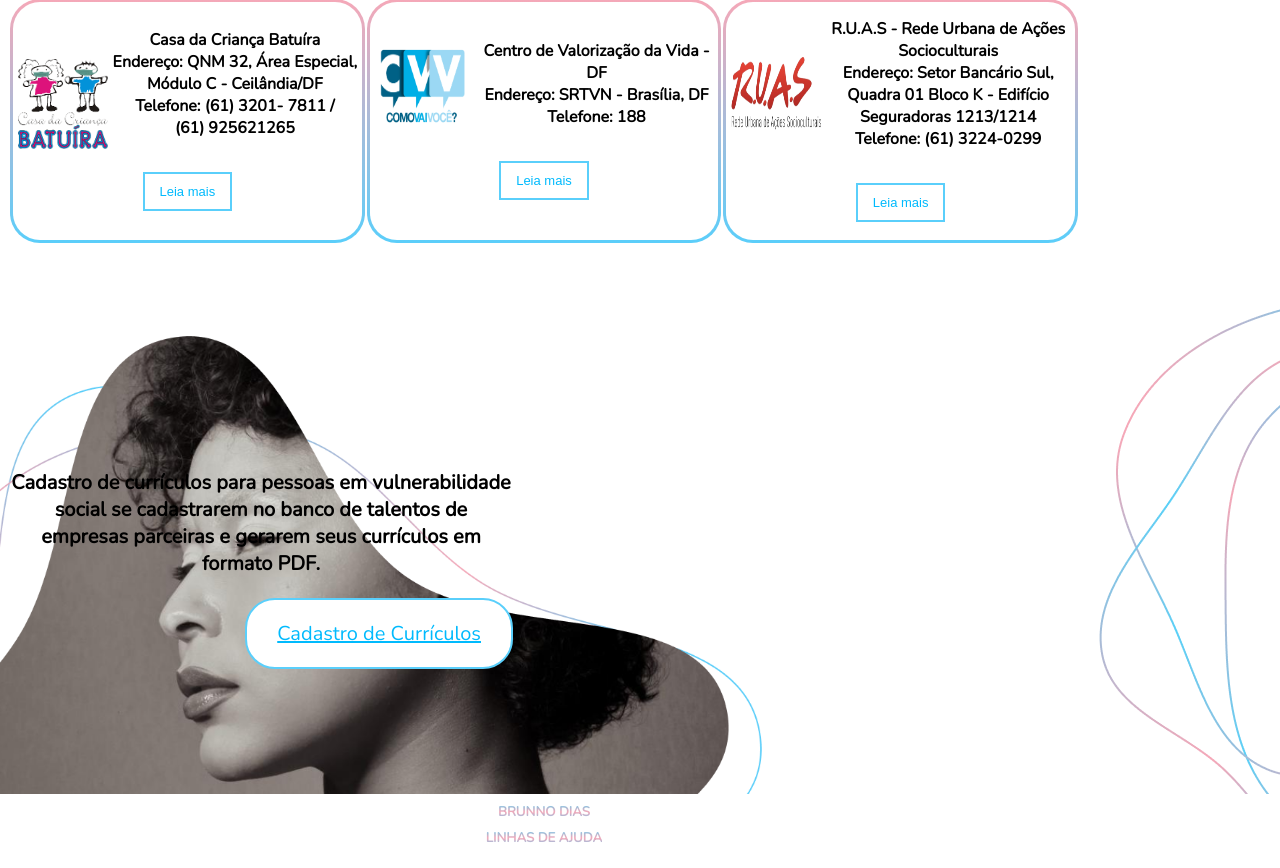
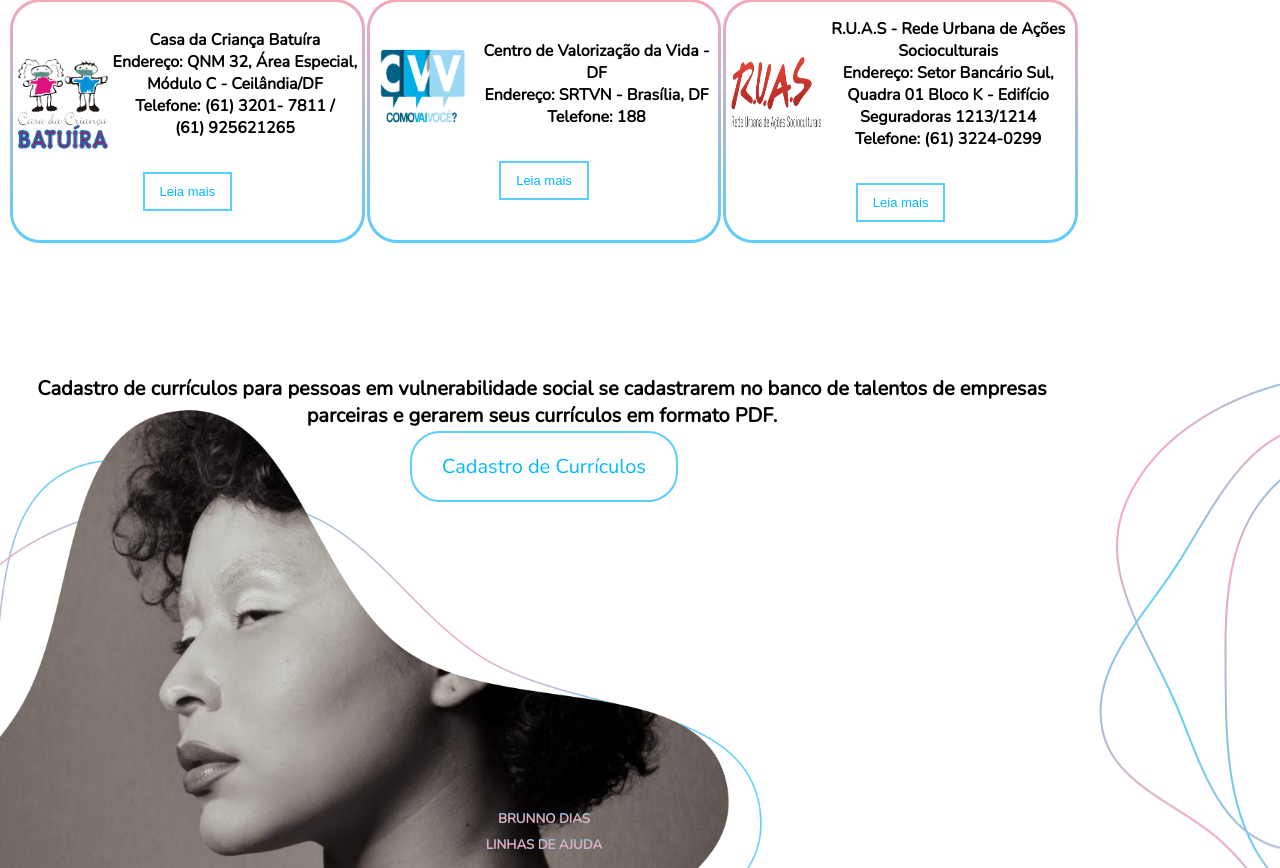
Before and after one commit to AuroraSophie/Linhas-de-Ajuda, a PHP site: page / in a window 1280 px wide. Shown: the part 801-1669 px from the top of the page. Before the commit the page ends 1643 px from the top, so only its background shows below. Run offline with PHP 8.4, Linux system fonts and the light colour scheme.

Commit message:
Update styleLINHA_A.css

```diff
--- a/linhadeajuda/styleLINHA_A.css
+++ b/linhadeajuda/styleLINHA_A.css
@@ -57,18 +57,14 @@ header a {
 
 
 footer {
-
-  background-color: white;
-  overflow: hidden;
-  position: static;
-  bottom: 0px;
-  margin-bottom: -65px;
-  width: 100%;
   display: flex;
   flex-direction: row;
   justify-content: space-evenly;
   text-align: center;
-  align-items: center;
+  bottom: 0;
+  width: 100%;
+  margin-bottom: 0.625em;
+  margin-top: 3.5em;
 }
 
 footer a {
@@ -122,17 +118,16 @@ footer a {
   width: 100%;
   font-weight: bold;
   float: right;
-  width: 500px;
-  height: 100px;
-  margin-bottom: 25%;
-  margin-top: -20%;
   font-size: 15pt;
   margin-right: 2px;
 
 
 }
 
-
+#BC {
+  margin-bottom: 30%;
+  margin-top: -20%;
+}
 .infos {
   width: 100%;
   margin-top: 80px;
@@ -175,13 +170,13 @@ body {
   font-size: 20px;
   border-radius: 30px;
   cursor: pointer;
-  margin-bottom: 25%;
-  margin-top: -20%;
+  text-decoration: none;
   text-align: center;
-  float: right;
+  width: 100%;
+
   border-color: #5ACFFB;
   color: #00bafd;
-  margin-left: 10px;
+
 }
 
 #butForm:hover {
```
